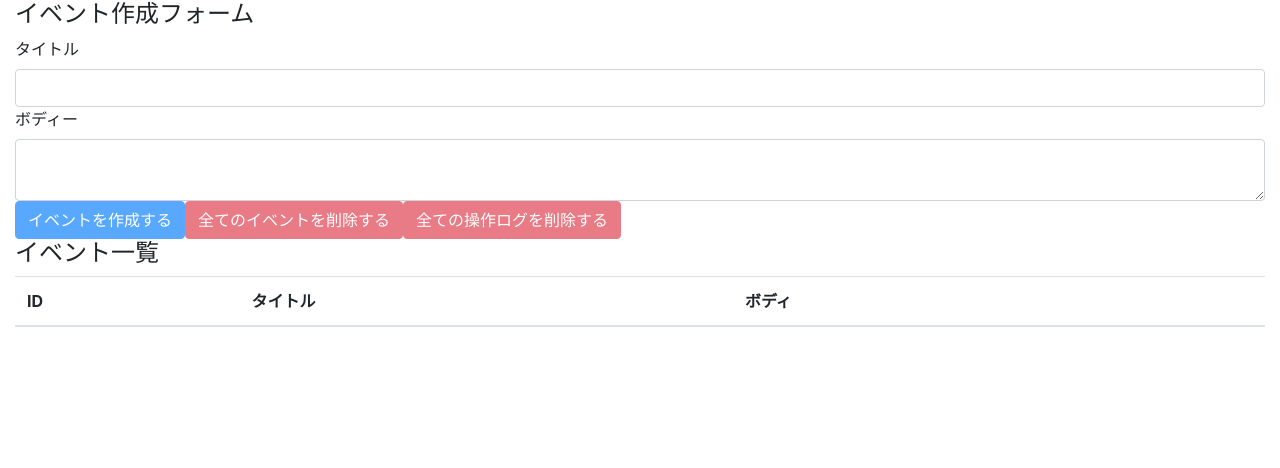
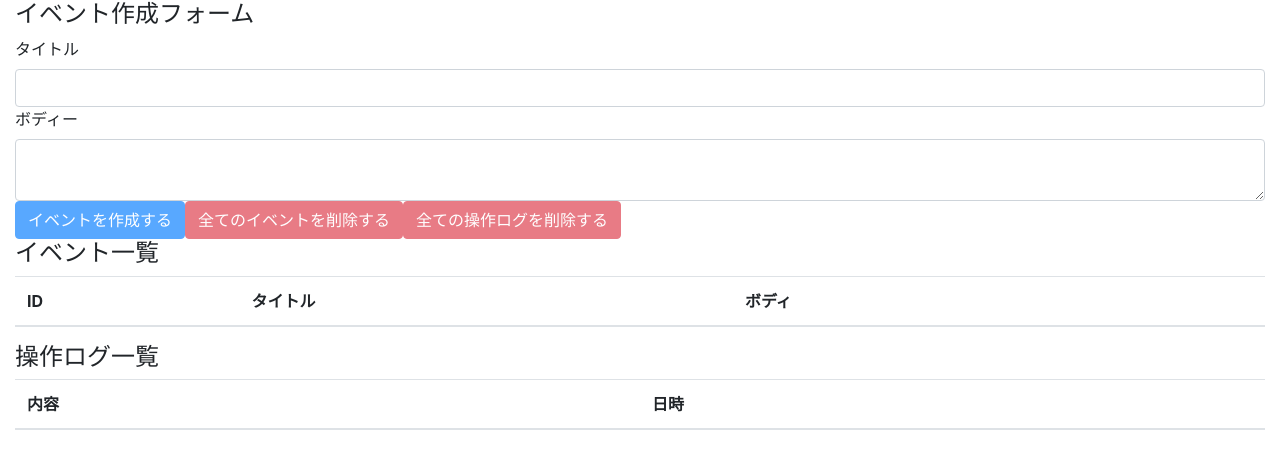
Before and after one commit to yoshifumizu/react-hooks-101, a React (Create React App) app: page / in a window 1280 px wide. Shown: the top 468 px of the page. Built offline with nearby package versions, Linux system fonts and the light colour scheme.

Commit message:
display aa operation logs

```diff
--- a/src/components/App.js
+++ b/src/components/App.js
@@ -3,6 +3,7 @@
 
 import EventForm from './EventForm'
 import Events from './Events'
+import OperationLogs from './OperationLogs'
 import AppContext from '../contexts/AppContext'
 import reducer from '../reducers'
 
@@ -18,6 +19,7 @@
       <div className="container-fluid">
         <EventForm />
         <Events />
+        <OperationLogs />
       </div>
     </AppContext.Provider>
   );
--- /dev/null
+++ b/src/components/OperationLog.js
@@ -0,0 +1,12 @@
+import React from 'react'
+
+const OperationLog = ({ operationLog }) => {
+    return (
+        <tr>
+            <td>{ operationLog.description }</td>
+            <td>{ operationLog.operatedAt }</td>
+        </tr>
+    )
+}
+
+export default OperationLog
--- /dev/null
+++ b/src/components/OperationLogs.js
@@ -0,0 +1,30 @@
+import React, { useContext } from 'react'
+
+import OperationLog from './OperationLog'
+import AppContext from '../contexts/AppContext'
+
+const OperationLogs = () => {
+    const { state } = useContext(AppContext)
+    return (
+        <>
+            <h4>操作ログ一覧</h4>
+            <table className="table talbe-hover">
+                <thead>
+                    <tr>
+                        <th>内容</th>
+                        <th>日時</th>
+                    </tr>
+                </thead>
+                <tbody>
+                    {
+                        state.operationLogs.map((operationLog, index) => {
+                            return <OperationLog key={index} operationLog={operationLog} />
+                        })
+                    }
+                </tbody>
+            </table>
+        </>
+    )
+}
+
+export default OperationLogs
```
